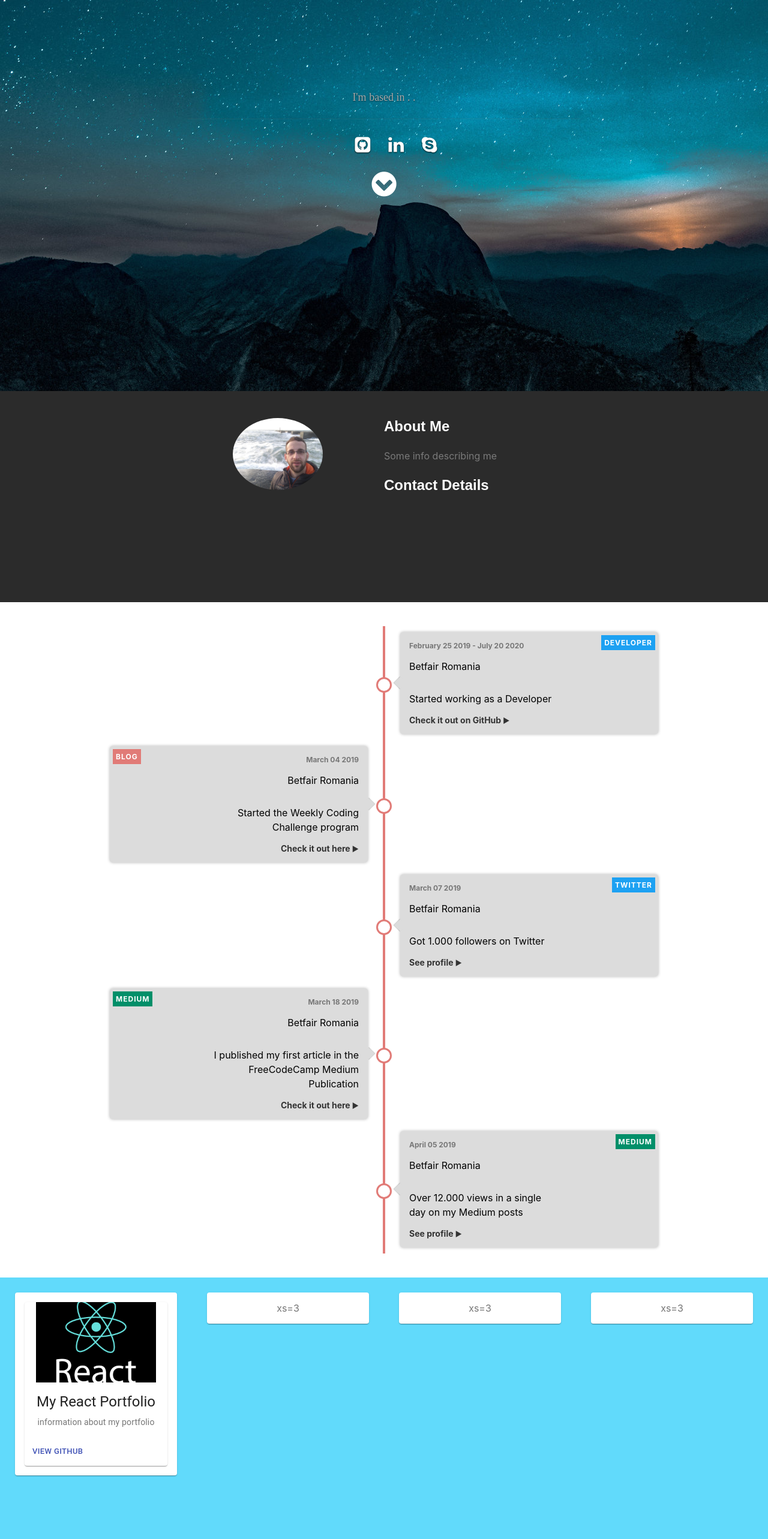
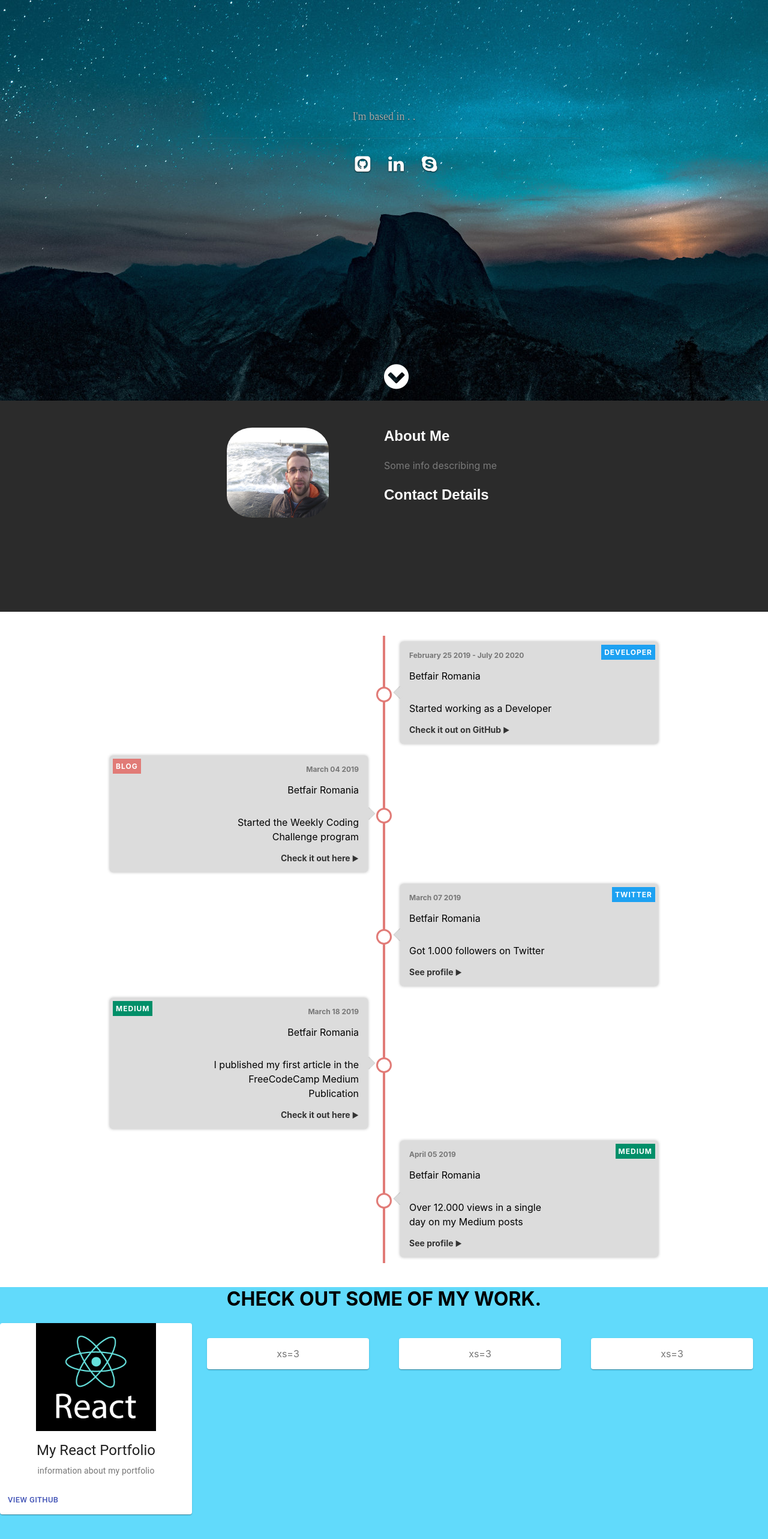
Before and after one commit to cupsaA/AlexReactJsPortfolio, a React (Create React App) app: page / in a window 1280 px wide. Shown: the part 148-2714 px from the top of the page at 60% size. Built offline with nearby package versions, Linux system fonts and the light colour scheme; no server answers.

Commit message:
small fixes

```diff
--- a/src/components/Button/ButtonDown.module.css
+++ b/src/components/Button/ButtonDown.module.css
@@ -1,5 +1,7 @@
 .ButtonDown i::before{
     color: white;
+    position: absolute;
+    bottom: 0;
 }
 
 .ButtonDown  i:hover{
--- a/src/components/NavigationBar/NavigationBar.module.css
+++ b/src/components/NavigationBar/NavigationBar.module.css
@@ -4,6 +4,7 @@
     top: 0; /* Position the navbar at the top of the page */
     width: 100%;
     transition: top 0.3s;
+    background-color: black;
 }
 
 .NavigationBar a{
--- a/src/components/Sections/About/About.module.css
+++ b/src/components/Sections/About/About.module.css
@@ -31,9 +31,9 @@
 .AboutSection img{
     margin-top: 20px;
     position: relative;
-    width: 150px;
-    height: 120px;
-    border-radius: 50%;
+    width: 170px;
+    height: 150px;
+    border-radius: 25%;
 }
 
 .AboutSection h2{
--- a/src/components/Sections/Contact/Contact.js
+++ b/src/components/Sections/Contact/Contact.js
@@ -1,11 +1,13 @@
-import React, {Component} from "react";
+import React, { Component } from "react";
 import classes from './Contact.module.css'
 
-class Contact extends Component{
+class Contact extends Component {
     render() {
-        return(
-            <div className={classes.Contactsection} id="contact">
-                <p>From the Contact</p>
+        return (
+            <div className={classes.Contact} id="contact">
+                <div><i class="fa fa-envelope" aria-hidden="true"></i>
+                    <p>Have a od fit for your team? I'd love to hear from you, give me a shout by email or by using the form below if you'd like to get in contact with me.</p>
+                </div>
             </div>
         )
     }
--- a/src/components/Sections/Contact/Contact.module.css
+++ b/src/components/Sections/Contact/Contact.module.css
@@ -1,4 +1,20 @@
-.Contactsection{
+.Contact{
     height: 100vh;
-    background-color: tomato;
+    background-color: blue;
 }
+
+.Contact div{
+    background-color: brown;
+
+}
+
+.Contact div p{
+    background-color: white;
+    display: inline-block;
+
+}
+
+.Contact div i{
+    display: inline-block;
+    margin-right: 10px;
+}
--- a/src/components/Sections/Home/Home.js
+++ b/src/components/Sections/Home/Home.js
@@ -15,9 +15,10 @@ class Home extends Component {
                     <ul>
                         <Network/>
                     </ul>
-                    <ButtonDown/>
                 </div>
+                <ButtonDown/>
             </section>
+
         )
     }
 }
--- a/src/components/Sections/Projects/Projects.js
+++ b/src/components/Sections/Projects/Projects.js
@@ -24,9 +24,10 @@ const Projects = () => {
 
     return (
         <div className={classes.Projects} id="projects">
+            <h1>CHECK OUT SOME OF MY WORK.</h1>
             <Grid container spacing="100%">
                 <Grid item xs={3}>
-                    <Paper className={innerClasses.paper}><CardProject/></Paper>
+                    <div><CardProject/></div>
                 </Grid>
                 <Grid item xs={3}>
                     <Paper className={innerClasses.paper}>xs=3</Paper>
```
